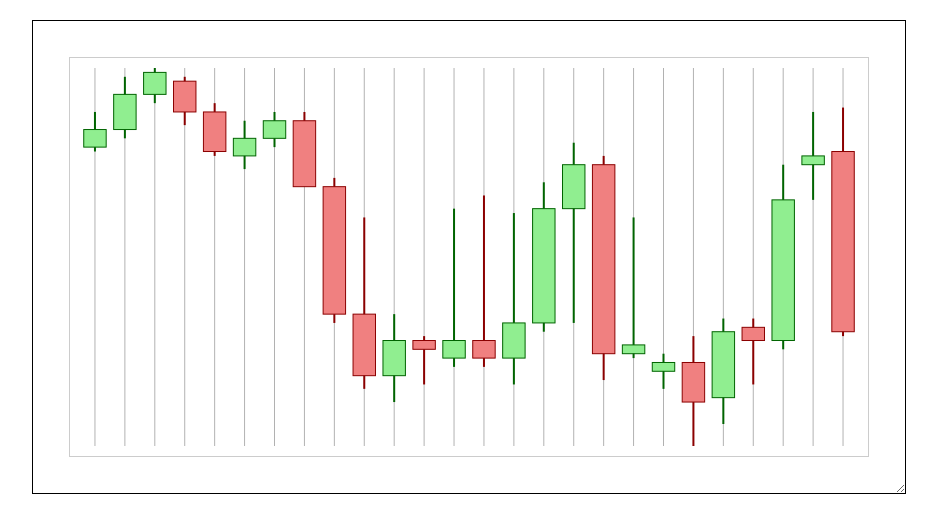
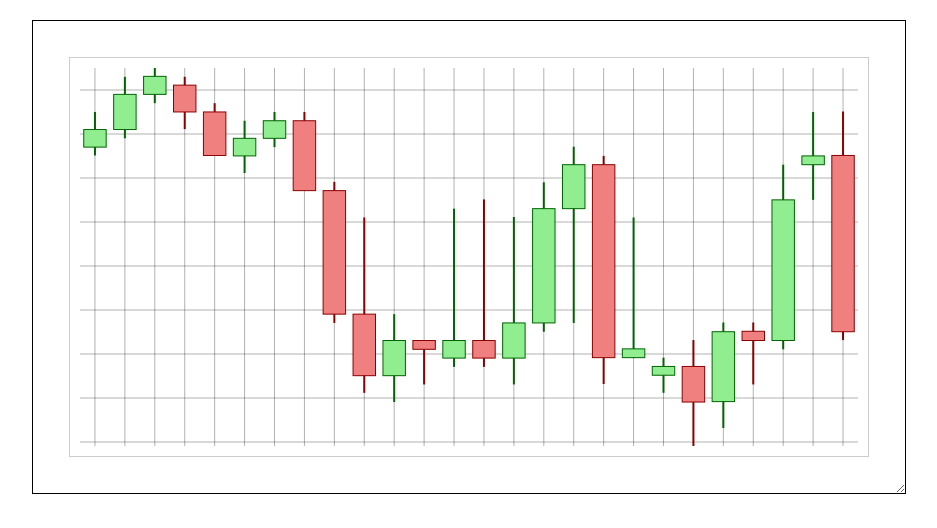
Before and after one commit to m-sarabi/flameChart, a plain HTML site: page index.html in a window 1280 px wide. Shown: the whole page, without its empty margins (171-1108 px from the left). Drawn offline with nearby package versions, Linux system fonts and the light colour scheme.

Commit message:
added well-calculated price lines

```diff
--- a/data.json
+++ b/data.json
@@ -2,12 +2,12 @@
   "date":
   [1, 2, 3, 4, 5, 6, 7, 8, 9, 10, 11, 12, 13, 14, 15, 16, 17, 18, 19, 20, 21, 22, 23, 24, 25, 26],
   "open":
-  [38, 40, 44, 45.5, 42, 37, 39, 41, 33.5, 19, 12, 16, 14, 16, 14, 18, 31, 36, 14.5, 12.5, 13.5, 9.5, 17.5, 16, 36, 37.5],
+  [385, 405, 445, 455.5, 425, 375, 395, 415, 335.5, 195, 125, 165, 145, 165, 145, 185, 315, 365, 145.5, 125.5, 135.5, 95.5, 175.5, 165, 365, 375.5],
   "high":
-  [42, 46, 47, 46, 43, 41, 42, 42, 34.5, 30, 19, 16.5, 31, 32.5, 30.5, 34, 38.5, 37, 30, 14.5, 16.5, 18.5, 18.5, 36, 42, 42.5],
+  [425, 465, 475, 465, 435, 415, 425, 425, 345.5, 305, 195, 165.5, 315, 325.5, 305.5, 345, 385.5, 375, 305, 145.5, 165.5, 185.5, 185.5, 365, 425, 425.5],
   "low":
-  [37.5, 39, 43, 40.5, 37, 35.5, 38, 33.5, 18, 10.5, 9, 11, 13, 13, 11, 17, 18, 11.5, 14, 10.5, 4, 6.5, 11, 15, 32, 16.5],
+  [375.5, 395, 435, 405.5, 375, 355.5, 385, 335.5, 185, 105.5, 95, 115, 135, 135, 115, 175, 185, 115.5, 145, 105.5, 45, 65.5, 115, 155, 325, 165.5],
   "close":
-  [40, 44, 46.5, 42, 37.5, 39, 41, 33.5, 19, 12, 16, 15, 16, 14, 18, 31, 36, 14.5, 15.5, 13.5, 9, 17, 16, 32, 37, 17],
+  [405, 445, 465.5, 425, 375.5, 395, 415, 335.5, 195, 125, 165, 155, 165, 145, 185, 315, 365, 145.5, 155.5, 135.5, 95, 175, 165, 325, 375, 175],
   "title": "FlameChart candle chart"
 }
--- a/index.html
+++ b/index.html
@@ -7,13 +7,14 @@
     <meta http-equiv="X-UA-Compatible" content="ie=edge">
     <title>Chart</title>
     <script src="https://ajax.googleapis.com/ajax/libs/jquery/3.7.1/jquery.js"></script>
-    <link rel="stylesheet" href="style.css">
+    <link rel="stylesheet" href="css/style.css">
 </head>
 <body>
 
 <div id="flame-chart">
 </div>
 
-<script src="script.js"></script>
+<script src="js/script.js"></script>
+<script src="js/classes.js"></script>
 </body>
 </html>
--- a/script.js
+++ b/js/classes.js
@@ -1,16 +1,3 @@
-const WIDTH_SCALE = 0.75;
-const MIN_SPACING = 24;
-const colors = {
-    bullBody: 'lightgreen',
-    bearBody: 'lightcoral',
-    bullBorder: 'darkgreen',
-    bearBorder: 'darkred',
-    bullShadow: 'darkgreen',
-    bearShadow: 'darkred'
-};
-
-let container;
-
 class Candle {
     constructor(index, ohlc, range) {
         this.index = index;
@@ -207,95 +194,59 @@ class VerticalLines {
     }
 }
 
-function drawCandles(container, ohlcData) {
-    let lowestLow = Math.min(...ohlcData.low);
-    let highestHigh = Math.max(...ohlcData.high);
-    const containerStyle = window.getComputedStyle(container);
-    const paddings = {
-        top: parseInt(containerStyle.paddingTop),
-        right: parseInt(containerStyle.paddingRight),
-        bottom: parseInt(containerStyle.paddingBottom),
-        left: parseInt(containerStyle.paddingLeft)
-    };
-
-    let range = {
-        highestHigh: highestHigh,
-        lowestLow: lowestLow,
-        length: ohlcData['date'].length,
-        containerHeight: container.clientHeight - paddings.top - paddings.bottom,
-        containerWidth: container.clientWidth - paddings.left - paddings.right
-    };
-
-    if (range.containerWidth === 0 || range.containerHeight === 0) {
-        throw new Error("Can't draw the chart in the container with zero width or height, silly!");
+class HorizontalLines {
+    constructor(range, minSpacing = MIN_SPACING) {
+        this.range = range;
+        this.minSpacing = minSpacing;
+        this.horizontalGroup = document.createElementNS('http://www.w3.org/2000/svg', 'g');
     }
 
-    container.innerHTML = '';
+    createLine(x, y) {
+        const line = document.createElementNS('http://www.w3.org/2000/svg', 'line');
+        line.setAttributeNS(null, 'x1', '0');
+        line.setAttributeNS(null, 'y1', y);
+        line.setAttributeNS(null, 'x2', x);
+        line.setAttributeNS(null, 'y2', y);
+        line.setAttributeNS(null, 'stroke', 'black');
+        line.setAttributeNS(null, 'opacity', '0.3');
 
-    let svg = document.createElementNS('http://www.w3.org/2000/svg', 'svg');
-    // set the width and height of the svg element
-    svg.setAttributeNS(null, 'width', range.containerWidth);
-    svg.setAttributeNS(null, 'height', range.containerHeight);
-    // svg.setAttributeNS(null, 'viewBox', '0 0 ' + range.containerWidth + ' ' + range.containerHeight);
-    svg.style.verticalAlign = 'top';
-
-    // drawing the vertical grid lines
-    let verticalLines = new VerticalLines(range);
-    svg.appendChild(verticalLines.lines());
-
-    const candles = [];
-    for (let i = 0; i < ohlcData['date'].length; i++) {
-        const ohlc = {
-            'date': ohlcData['date'][i],
-            'open': ohlcData['open'][i],
-            'high': ohlcData['high'][i],
-            'low': ohlcData['low'][i],
-            'close': ohlcData['close'][i]
-        };
-        let candle = new Candle(i, ohlc, range);
-        svg.appendChild(candle.createCandle());
-        candles.push(candle);
+        return line;
     }
 
-    for (let candle of candles) {
-        candle.createTooltip(svg);
+    calculateSpacing() {
+        let count = this.range.containerHeight / this.minSpacing;
+        let priceDiff = (this.range.highestHigh - this.range.lowestLow) / count;
+        console.log(priceDiff);
+        let divisor = Math.floor(Math.log10(priceDiff));
+        priceDiff = priceDiff / Math.pow(10, divisor);
+        priceDiff = priceDiff < 1 ? 1 : priceDiff < 2 ? 2 : priceDiff < 5 ? 5 : 10;
+        priceDiff = Math.pow(10, divisor) * priceDiff;
+        console.log(priceDiff);
+        const prices = [Math.ceil(this.range.lowestLow / priceDiff) * priceDiff];
+
+        while (true) {
+            const price = prices[prices.length - 1] + priceDiff;
+            if (price > this.range.highestHigh) {
+                break;
+            }
+            prices.push(prices[prices.length - 1] + priceDiff);
+        }
+        console.log(prices);
+        return prices.map((price) => {
+            return Math.round(this.range.containerHeight
+                - this.range.containerHeight
+                * (price - this.range.lowestLow)
+                / (this.range.highestHigh - this.range.lowestLow));
+        });
     }
 
-    container.appendChild(svg);
-}
+    lines() {
+        const yArr = this.calculateSpacing();
+        for (let i = 0; i < yArr.length; i++) {
+            let line = this.createLine(this.range.containerWidth, yArr[i]);
+            this.horizontalGroup.appendChild(line);
+        }
 
-async function fetchData() {
-    try {
-        const response = await fetch('data.json');
-        if (!response.ok) {
-            console.error(`HTTP error! status: ${response.status}`);
-        }
-        return await response.json();
-    } catch (error) {
-        console.error("Failed to fetch data:", error);
-        throw error;
+        return this.horizontalGroup;
     }
 }
-
-document.addEventListener('DOMContentLoaded', async function () {
-    const mainContainer = document.getElementById('flame-chart');
-    container = document.createElement('div');
-    container.id = 'chart';
-    mainContainer.appendChild(container);
-
-    try {
-        const ohlcData = await fetchData();
-
-        drawCandles(container, ohlcData);
-
-        window.addEventListener('resize', function () {
-            drawCandles(container, ohlcData);
-        });
-
-        new ResizeObserver(() => {
-            drawCandles(container, ohlcData);
-        }).observe(container);
-    } catch (error) {
-        console.error("Failed to draw the chart:", error);
-    }
-});
--- /dev/null
+++ b/js/script.js
@@ -0,0 +1,108 @@
+const WIDTH_SCALE = 0.75;
+const MIN_SPACING = 24;
+const colors = {
+    bullBody: 'lightgreen',
+    bearBody: 'lightcoral',
+    bullBorder: 'darkgreen',
+    bearBorder: 'darkred',
+    bullShadow: 'darkgreen',
+    bearShadow: 'darkred'
+};
+
+let container;
+
+function drawCandles(container, ohlcData) {
+    let lowestLow = Math.min(...ohlcData.low);
+    let highestHigh = Math.max(...ohlcData.high);
+    const containerStyle = window.getComputedStyle(container);
+    const paddings = {
+        top: parseInt(containerStyle.paddingTop),
+        right: parseInt(containerStyle.paddingRight),
+        bottom: parseInt(containerStyle.paddingBottom),
+        left: parseInt(containerStyle.paddingLeft)
+    };
+
+    let range = {
+        highestHigh: highestHigh,
+        lowestLow: lowestLow,
+        length: ohlcData['date'].length,
+        containerHeight: container.clientHeight - paddings.top - paddings.bottom,
+        containerWidth: container.clientWidth - paddings.left - paddings.right
+    };
+
+    if (range.containerWidth === 0 || range.containerHeight === 0) {
+        throw new Error("Can't draw the chart in the container with zero width or height, silly!");
+    }
+
+    container.innerHTML = '';
+
+    let svg = document.createElementNS('http://www.w3.org/2000/svg', 'svg');
+    // set the width and height of the svg element
+    svg.setAttributeNS(null, 'width', range.containerWidth);
+    svg.setAttributeNS(null, 'height', range.containerHeight);
+    // svg.setAttributeNS(null, 'viewBox', '0 0 ' + range.containerWidth + ' ' + range.containerHeight);
+    svg.style.verticalAlign = 'top';
+
+    // drawing the vertical grid lines
+    let verticalLines = new VerticalLines(range);
+    svg.appendChild(verticalLines.lines());
+
+    // drawing the horizontal grid lines
+    let horizontalLines = new HorizontalLines(range);
+    svg.appendChild(horizontalLines.lines());
+
+    const candles = [];
+    for (let i = 0; i < ohlcData['date'].length; i++) {
+        const ohlc = {
+            'date': ohlcData['date'][i],
+            'open': ohlcData['open'][i],
+            'high': ohlcData['high'][i],
+            'low': ohlcData['low'][i],
+            'close': ohlcData['close'][i]
+        };
+        let candle = new Candle(i, ohlc, range);
+        svg.appendChild(candle.createCandle());
+        candles.push(candle);
+    }
+
+    for (let candle of candles) {
+        candle.createTooltip(svg);
+    }
+
+    container.appendChild(svg);
+}
+
+async function fetchData() {
+    try {
+        const response = await fetch('data.json');
+        if (!response.ok) {
+            console.error(`HTTP error! status: ${response.status}`);
+        }
+        return await response.json();
+    } catch (error) {
+        console.error("Failed to fetch data:", error);
+        throw error;
+    }
+}
+
+document.addEventListener('DOMContentLoaded', async function () {
+    const mainContainer = document.getElementById('flame-chart');
+    container = document.createElement('div');
+    container.id = 'chart';
+    mainContainer.appendChild(container);
+    try {
+        const ohlcData = await fetchData();
+
+        drawCandles(container, ohlcData);
+
+        window.addEventListener('resize', function () {
+            drawCandles(container, ohlcData);
+        });
+
+        new ResizeObserver(() => {
+            drawCandles(container, ohlcData);
+        }).observe(container);
+    } catch (error) {
+        console.error("Failed to draw the chart:", error);
+    }
+});
```
Also changed, not shown: css/style.css (renamed from style.css).
